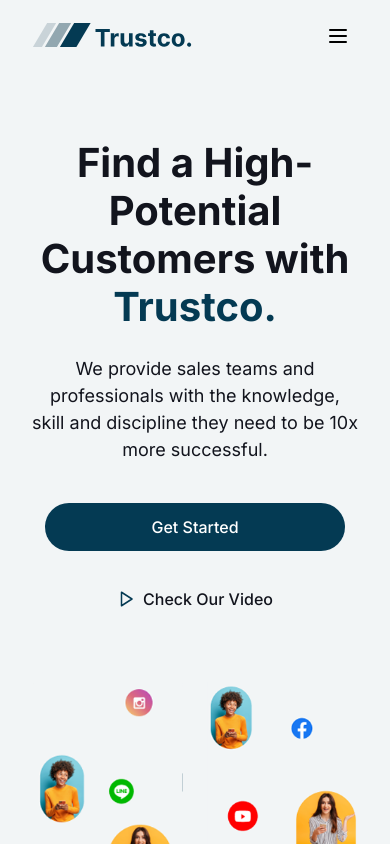
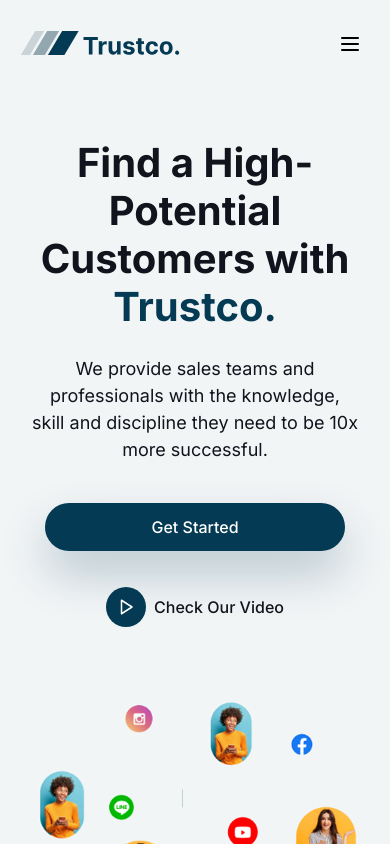
Before and after one commit to swarajzz/trustco, a Next.js app: page / in a window 390 px wide. Shown: the top 844 px of the page. Built offline with nearby package versions, Linux system fonts and the light colour scheme.

Commit message:
responsive design fixes

```diff
--- a/src/components/cta-section.tsx
+++ b/src/components/cta-section.tsx
@@ -43,15 +43,6 @@
           </div>
         </div>
       </div>
-
-      {/* Decorative elements */}
-      <div className="cta-decoration-1"></div>
-      <div className="cta-decoration-2">
-        <Crown size={30} className="decoration-icon" />
-      </div>
-      <div className="cta-decoration-3">
-        <Search size={24} className="decoration-icon" />
-      </div>
     </section>
   );
 }
--- a/src/components/header.tsx
+++ b/src/components/header.tsx
@@ -17,7 +17,6 @@
 
   return (
     <header className="header">
-      <div className="container">
         <nav className="nav">
           <div>
             <Link href="/">
@@ -56,7 +55,6 @@
             <Menu size={24} />
           </button>
         </nav>
-      </div>
 
       {isMenuOpen && (
         <div className="mobile-menu">
--- a/src/components/hero-section.tsx
+++ b/src/components/hero-section.tsx
@@ -1,6 +1,6 @@
 import Image from "next/image";
 import Link from "next/link";
-import { Play } from "lucide-react";
+import { Play, PlayIcon } from "lucide-react";
 import "../styles/hero.css";
 
 interface HeroProps {
@@ -66,7 +66,9 @@
                 }
               >
                 {button.icon === "play" && (
-                  <Play size={18} className="play-icon" />
+                  <div className="icon-circle">
+                    <PlayIcon size={18} className="play-icon" />
+                  </div>
                 )}
                 {button.title}
               </Link>
--- a/src/styles/benefits-section.css
+++ b/src/styles/benefits-section.css
@@ -1,5 +1,5 @@
 .benefits-section {
-  padding: 5rem 0;
+  padding: 5rem 0 0;
   background-color: white;
 }
 
@@ -10,7 +10,6 @@
 }
 
 .benefits-badge {
-
   display: inline-block;
   background-color: var(--primary-color);
   color: var(--white);
@@ -25,6 +24,7 @@
   display: flex;
   flex-direction: column;
   align-items: center;
+  text-align: center;
 }
 
 .benefits-title {
@@ -39,7 +39,6 @@
   font-size: 1.125rem;
   line-height: 1.6;
   color: var(--text-color);
-  text-align: center;
 }
 
 .benefits-grid {
@@ -86,6 +85,7 @@
   .benefits-header {
     max-width: 250px;
     align-items: start;
+    text-align: start;
     display: flex;
     flex-direction: column;
   }
@@ -93,6 +93,10 @@
   .benefits-grid {
     flex: 2;
     grid-template-columns: repeat(2, 1fr);
+  }
+
+  .benefits-description {
+    font-size: 1.25rem;
   }
 }
 
@@ -104,8 +108,4 @@
   .benefits-title {
     font-size: 3.5rem;
   }
-
-  .benefits-description {
-    font-size: 1.25rem;
-  }
 }
--- a/src/styles/bridges-section.css
+++ b/src/styles/bridges-section.css
@@ -1,5 +1,5 @@
 .bridges-section {
-  padding: 5rem 0;
+  padding: 5rem 0 0;
   background-color: white;
 }
 
--- a/src/styles/founder-section.css
+++ b/src/styles/founder-section.css
@@ -1,5 +1,5 @@
 .founder-section {
-  padding: 5rem 0;
+  padding: 5rem 0 0;
   order: 2;
   background-color: white;
 }
--- a/src/styles/globals.css
+++ b/src/styles/globals.css
@@ -26,7 +26,7 @@
   width: 100%;
   max-width: 1400px;
   margin: 0 auto;
-  padding: 0 7.5rem;
+  padding: 0 9.375rem;
 }
 
 a {
@@ -50,8 +50,15 @@
   flex-direction: column;
 }
 
+@media (max-width: 1200px) {
+  .container {
+    padding: 0 7.5rem;
+  }
+}
+
+
 @media (max-width: 1024px) {
   .container {
-    padding: 0 2rem;
+  padding: 1.25rem 3.125rem;
   }
 }
--- a/src/styles/header.css
+++ b/src/styles/header.css
@@ -1,5 +1,5 @@
 .header {
-  padding: 1rem 0;
+  padding: 1.5rem 1.25rem;
 }
 
 .nav {
--- a/src/styles/hero.css
+++ b/src/styles/hero.css
@@ -1,11 +1,12 @@
 .hero-section {
   position: relative;
-  padding: 4rem 0 6rem;
   overflow: hidden;
+  padding: 0 2rem;
 }
 
 .hero-container {
   position: relative;
+  padding: 3rem 0;
 }
 
 .hero-content {
@@ -52,6 +53,7 @@
   transition: background-color 0.2s ease;
   width: 100%;
   text-align: center;
+  box-shadow: 0px 23px 47px rgba(4, 58, 83, 0.24);
 }
 
 .primary-button:hover {
@@ -76,8 +78,17 @@
   background-color: rgba(0, 0, 0, 0.05);
 }
 
+.icon-circle {
+  width: 40px;
+  height: 40px;
+  background-color: var(--primary-color);
+  border-radius: 50%;
+  display: flex;
+  align-items: center;
+  justify-content: center;
+}
 .play-icon {
-  color: var(--primary-color);
+  color: white;
 }
 
 /* Desktop hero images - hidden on mobile */
@@ -88,13 +99,13 @@
 }
 
 .hero-image-left {
-  left: 5%;
+  left: 0%;
   top: 50%;
   transform: translateY(-50%);
 }
 
 .hero-image-right {
-  right: 5%;
+  right: 0%;
   top: 50%;
   transform: translateY(-50%);
 }
@@ -110,6 +121,7 @@
   justify-content: center;
   gap: 1.5rem;
   margin-top: 3rem;
+  padding-bottom: 6rem;
 }
 
 .hero-image-mobile {
@@ -131,10 +143,6 @@
 }
 
 @media (min-width: 768px) {
-  .hero-section {
-    padding: 6rem 0 8rem;
-  }
-
   .hero-title {
     font-size: 3.5rem;
   }
@@ -155,18 +163,20 @@
 }
 
 @media (min-width: 1024px) {
+  .hero-section {
+    padding: 6.25rem 7.5rem;
+  }
   .hero-title {
     font-size: 3.6rem;
   }
 
   .hero-image-left {
-    left: 5%;
+    /* left: 5%; */
   }
 
   .hero-image-right {
-    right: 5%;
+    /* right: 5%; */
   }
-
 
   .hero-image-desktop {
     display: block;
--- a/src/styles/stats-section.css
+++ b/src/styles/stats-section.css
@@ -1,5 +1,5 @@
 .stats-section {
-  padding: 5rem 0;
+  padding: 5rem 0 0;
   background-color: white;
   order: 1;
 }
```
